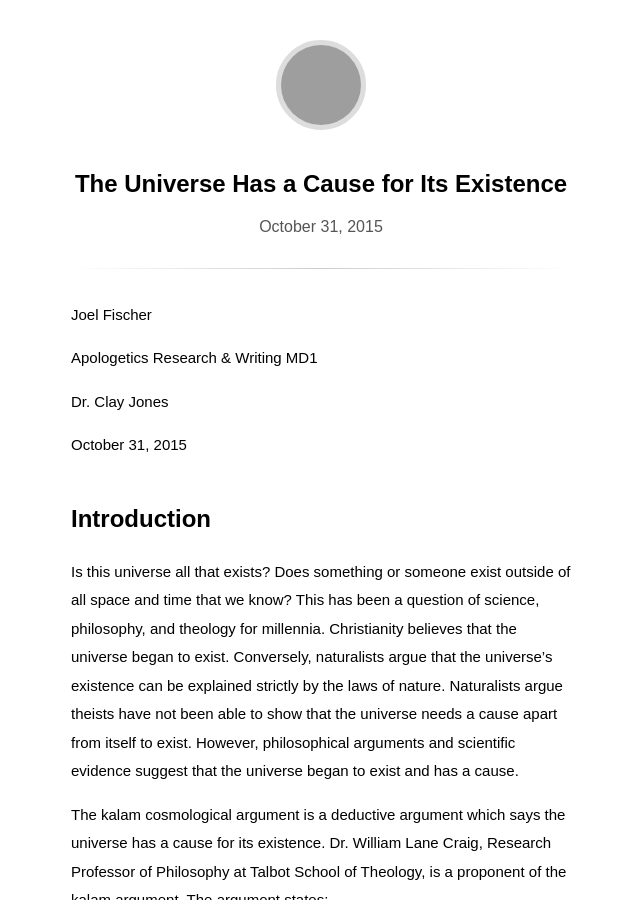
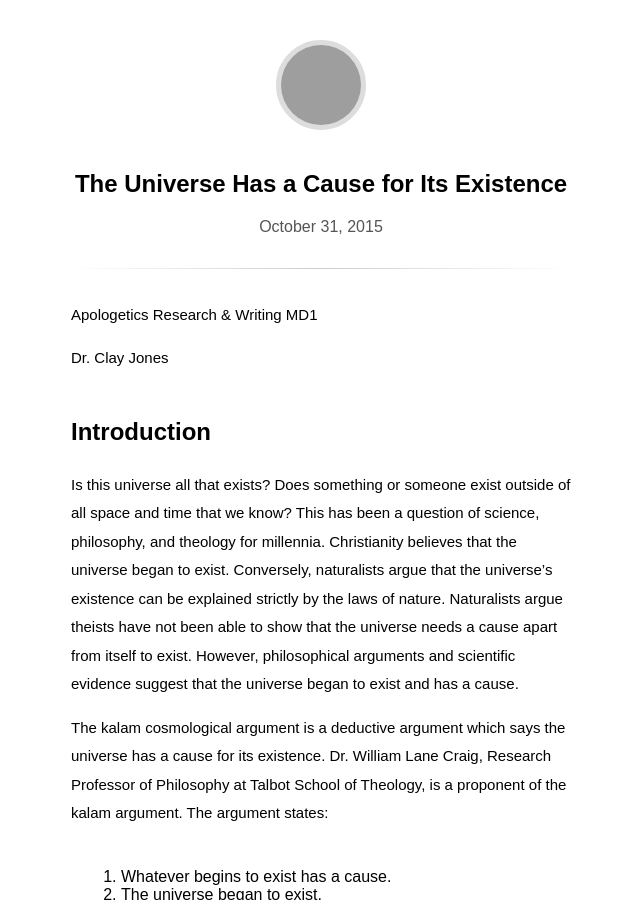
Before and after one commit to joeljfischer/joeljfischer.github.io, a Jekyll site: the page built from _posts/2015-10-31-the-universe-has-a-cause-for-its-existence.md, in a window 1280 px wide and 900 px high, cut to the strip 0-900 px from the top of the window. Shown: the whole strip, without its empty margins (319-959 px from the left). Built offline with Jekyll 4.4.1, drawn with Linux system fonts in a browser that asks for light colours; some web fonts are replaced; grey boxes are pictures that could not be loaded.

Commit message:
More minor updates to first paper

```diff
--- a/_posts/2015-10-31-the-universe-has-a-cause-for-its-existence.md
+++ b/_posts/2015-10-31-the-universe-has-a-cause-for-its-existence.md
@@ -5,13 +5,9 @@ tags: cosmology, science
 category: Apologetics Research & Writing
 ---
 
-Joel Fischer
-
 Apologetics Research & Writing MD1
 
 Dr. Clay Jones
-
-October 31, 2015
 
 ## Introduction
 Is this universe all that exists? Does something or someone exist outside of all space and time that we know? This has been a question of science, philosophy, and theology for millennia. Christianity believes that the universe began to exist. Conversely, naturalists argue that the universe’s existence can be explained strictly by the laws of nature. Naturalists argue theists have not been able to show that the universe needs a cause apart from itself to exist. However, philosophical arguments and scientific evidence suggest that the universe began to exist and has a cause.
```
